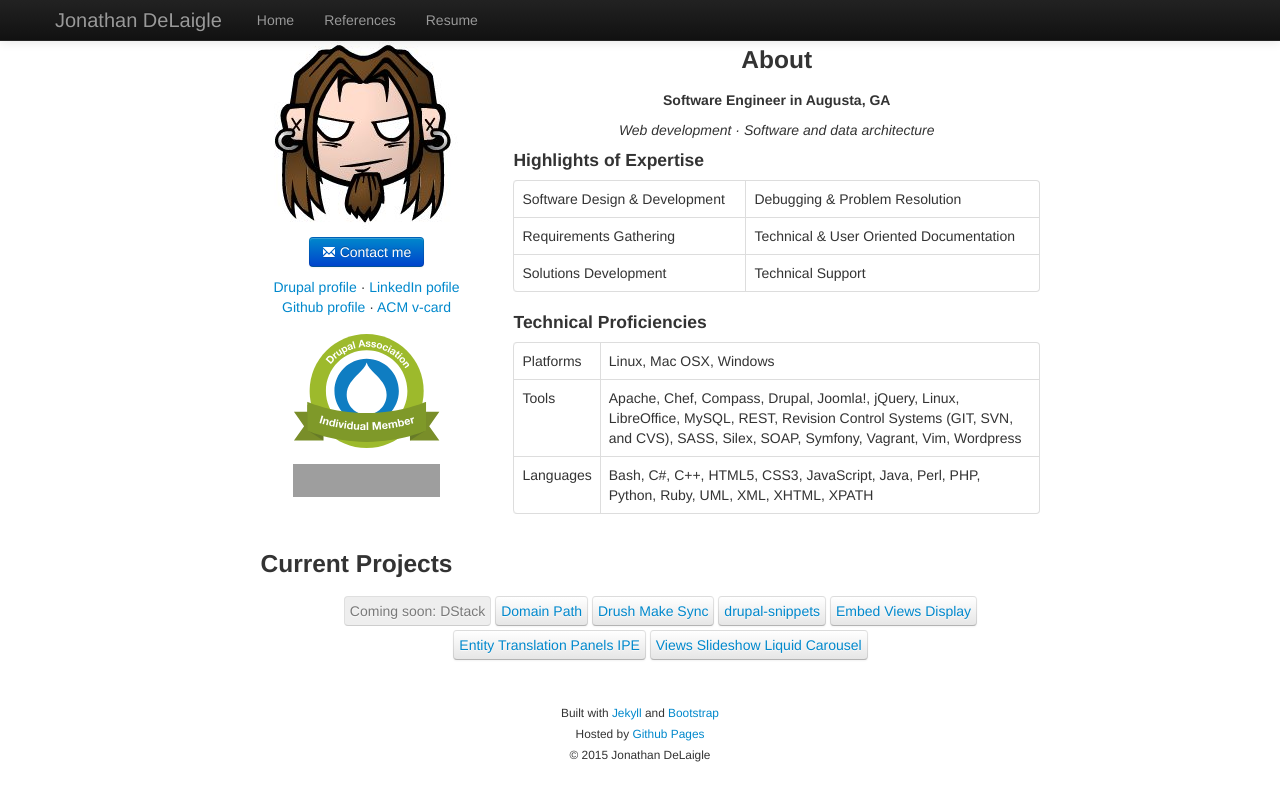
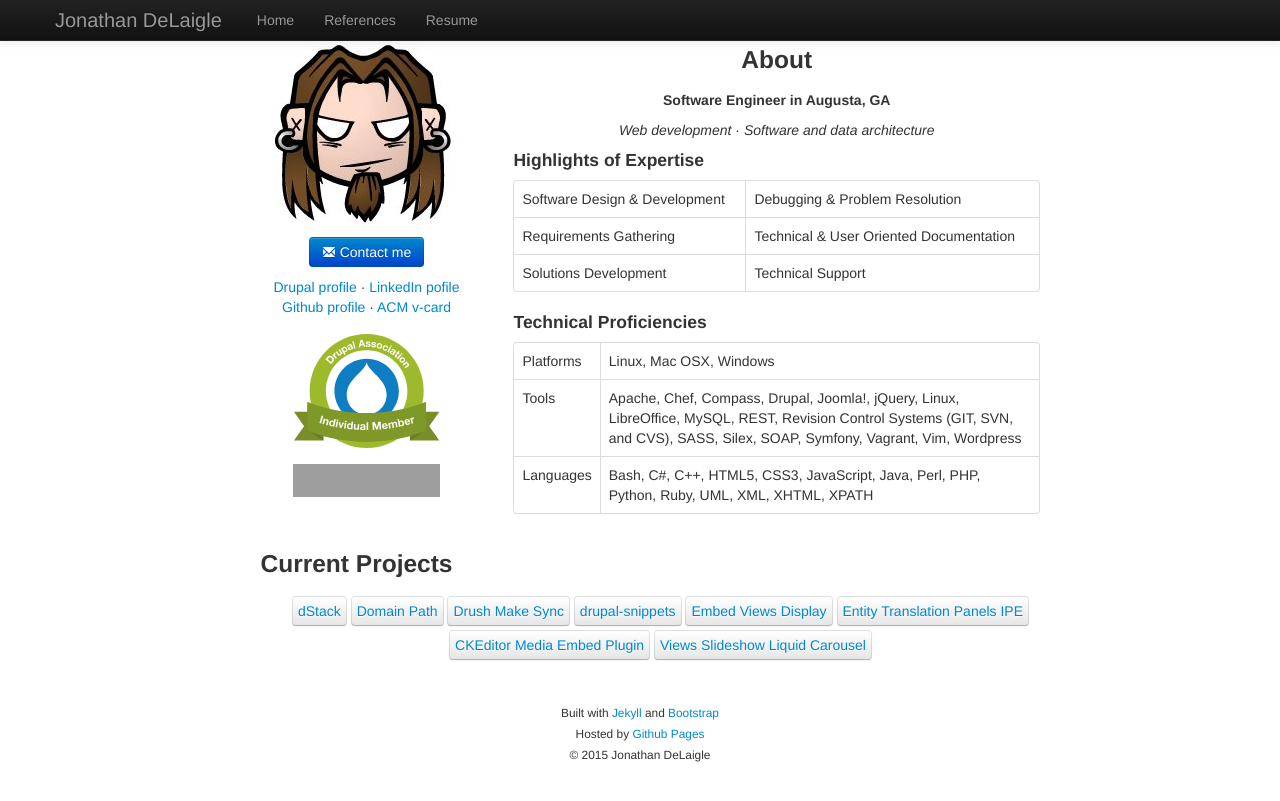
Before and after one commit to kpolymorphic/kpolymorphic.github.io, a Jekyll site: the page built from index.html, in a window 1280 px wide and 900 px high, scrolled down 60 px. Shown: the top 801 px of the window. Built offline with Jekyll 4.4.1, drawn with Linux system fonts in a browser that asks for light colours; nearby versions of some CDN libraries; grey boxes are pictures that could not be loaded.

Commit message:
Adding projects

```diff
--- a/index.html
+++ b/index.html
@@ -43,12 +43,13 @@
         <h3 id="current-projects">Current Projects</h3>
         <div class="center">
           <ul class="inline">
-            <li class="btn disabled" style="margin: 2px auto">Coming soon: DStack</li>
+            <li class="btn" style="margin: 2px auto"><a href="http://dstack.gollygood.software">dStack</a></li>
             <li class="btn" style="margin: 2px auto"><a href="http://drupal.org/project/domain_path">Domain Path</a></li>
             <li class="btn" style="margin: 2px auto"><a href="http://drupal.org/sandbox/grndlvl/1930260">Drush Make Sync</a></li>
             <li class="btn" style="margin: 2px auto"><a href="http://github.com/grndlvl/drupal-snippets">drupal-snippets</a></li>
             <li class="btn" style="margin: 2px auto"><a href="http://drupal.org/project/embed_views">Embed Views Display</a></li>
             <li class="btn" style="margin: 2px auto"><a href="http://drupal.org/sandbox/grndlvl/1885422">Entity Translation Panels IPE</a></li>
+            <li class="btn" style="margin: 2px auto"><a href="http://drupal.org/project/ckeditor_media_embed">CKEditor Media Embed Plugin</a></li>
             <li class="btn" style="margin: 2px auto"><a href="http://drupal.org/project/views_slideshow_liquidcarousel">Views Slideshow Liquid Carousel</a></li>
           </ul>
         </div>
```
